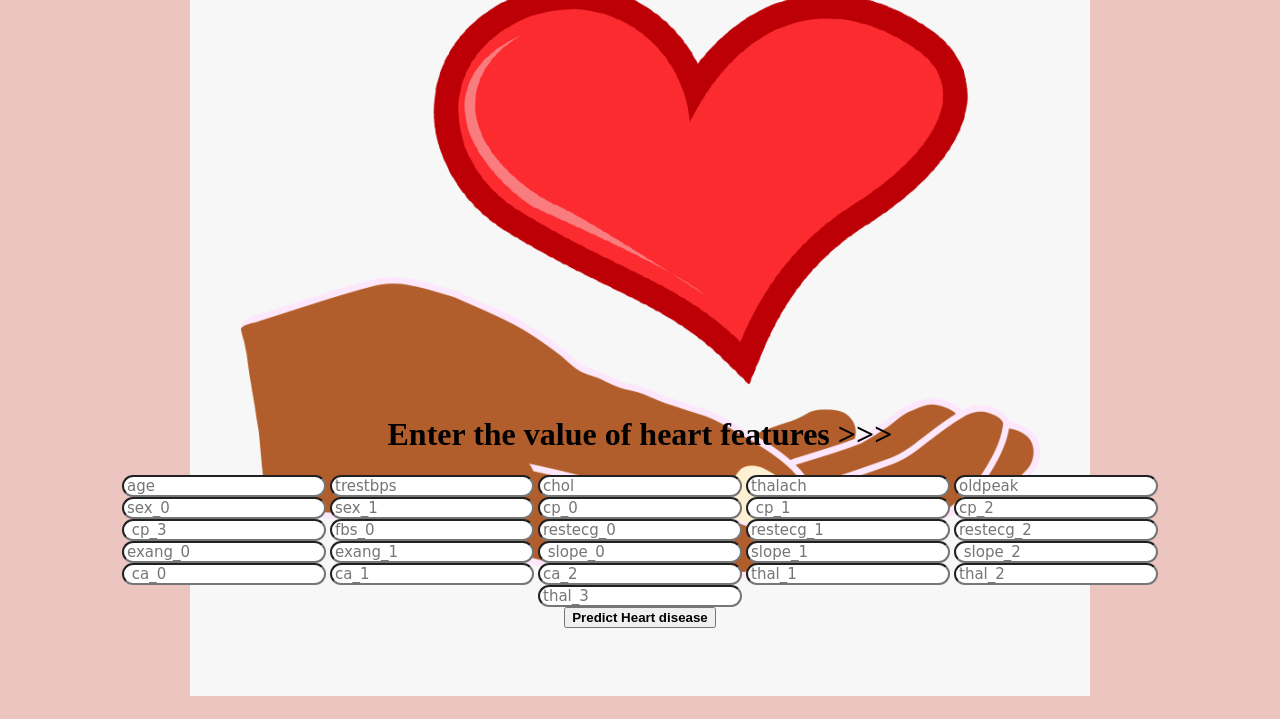
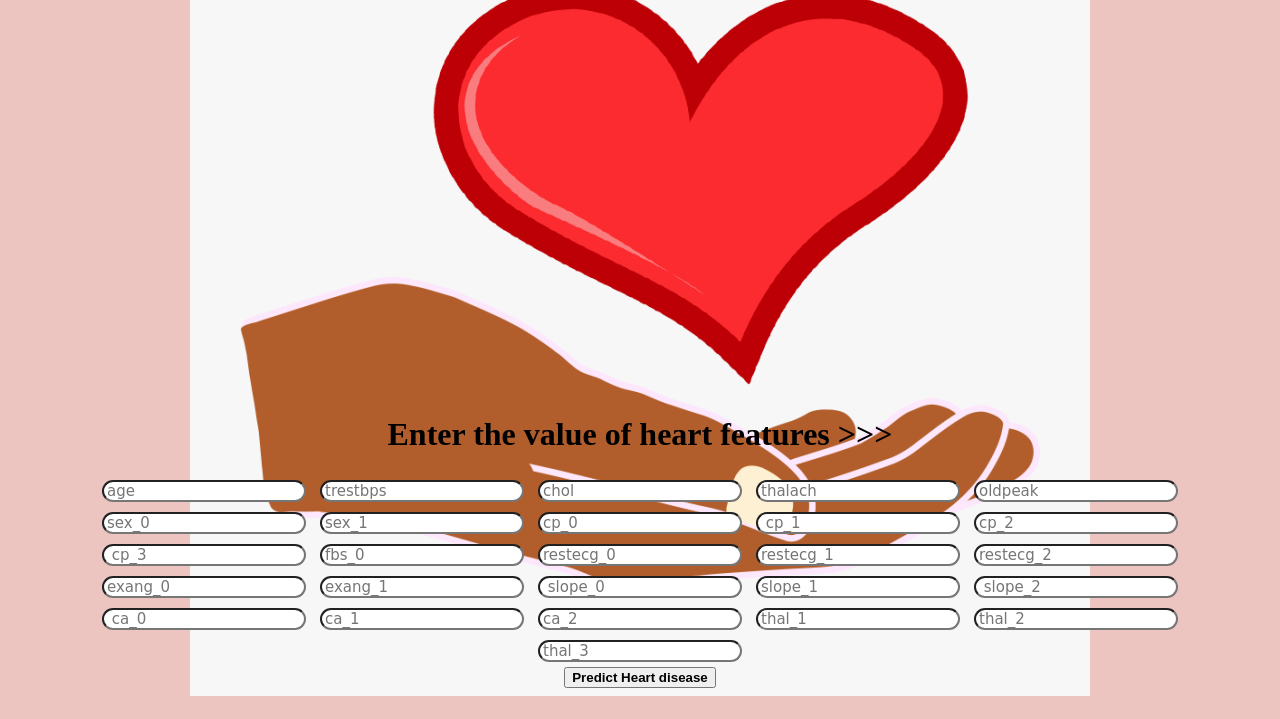
Before and after one commit to srikar008/heart-repo, a Flask app: page / in a window 1280 px wide. Shown: the part 81-800 px from the top of the page. Run offline with Flask 2, Linux system fonts and the light colour scheme; parts of the project's set-up code (start-up, migrations or seed data) failed here and were passed over.

Commit message:
Update index.html
added margin parameter to input

```diff
--- a/templates/index.html
+++ b/templates/index.html
@@ -47,6 +47,7 @@
     font-size: 15px;
     color: #E77471;
     line-height: 1.2;
+	margin: 5px 5px;
     }
 
     #h1forsafe{
```
